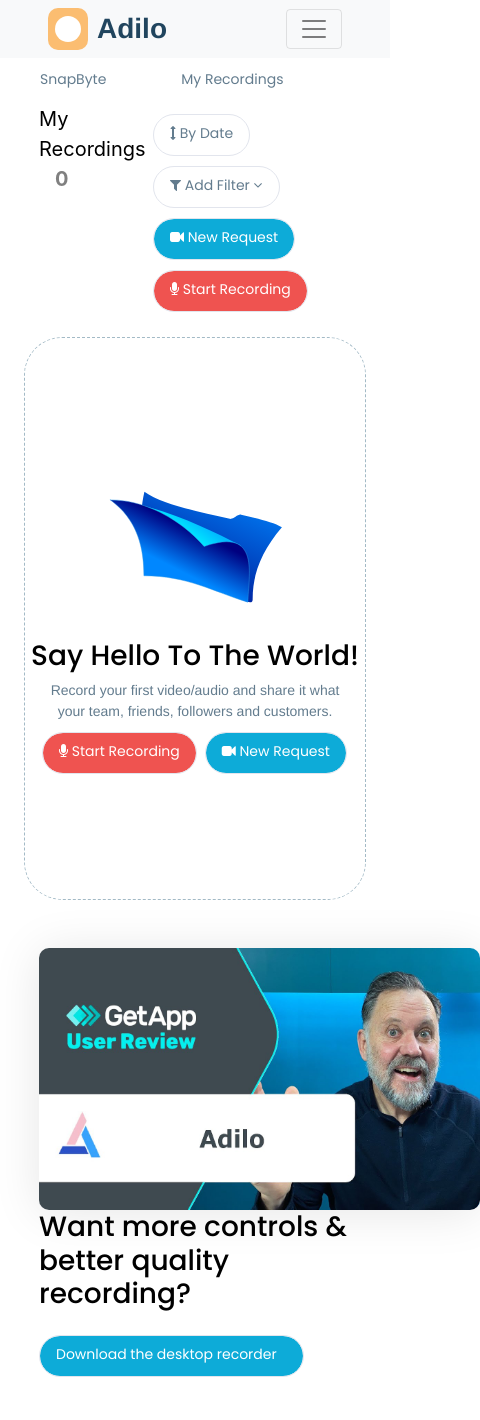
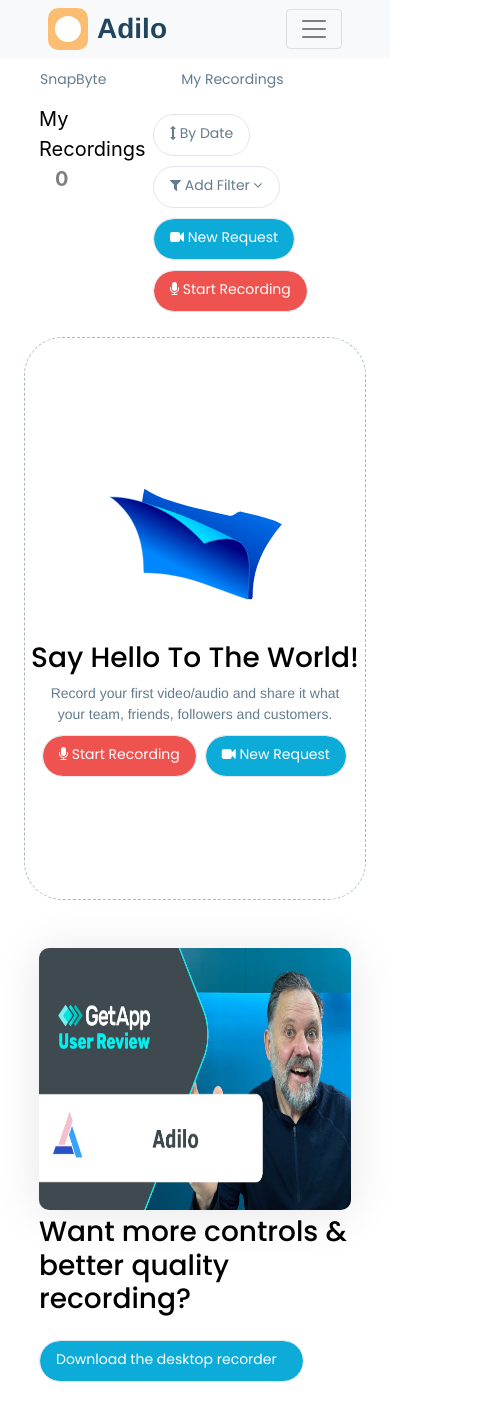
Before and after one commit to Tobey14/Adilo-Test, a Vue app: page / in a window 390 px wide. Shown: the top 1420 px of the page, 480 px wide, since content can reach past the window. Built offline with nearby package versions, Linux system fonts and the light colour scheme; a web font is replaced by a local one.

Commit message:
Update style.css

```diff
--- a/src/assets/style.css
+++ b/src/assets/style.css
@@ -283,6 +283,16 @@ opacity: 1;
     box-shadow: 0px 3px 48px #0000001A;
     border-radius: 10px;
     opacity: 1;
+}
+
+
+@media screen and (max-width:500px){
+  .adiloImage{
+    width:100%;
+  }
+  .sayHello{
+    margin-top: 5px;
+  }
 }
 
 /* recording page */
```
